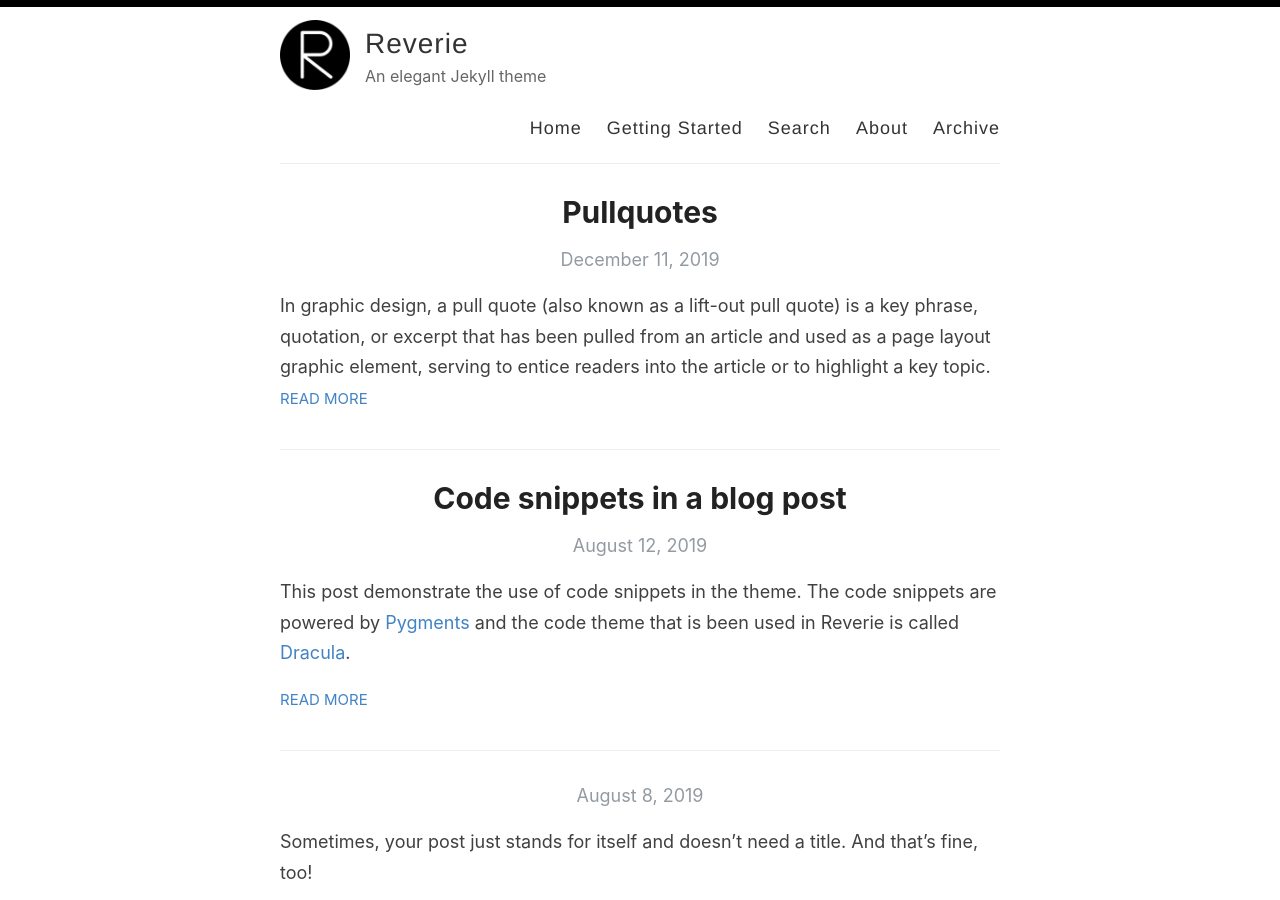
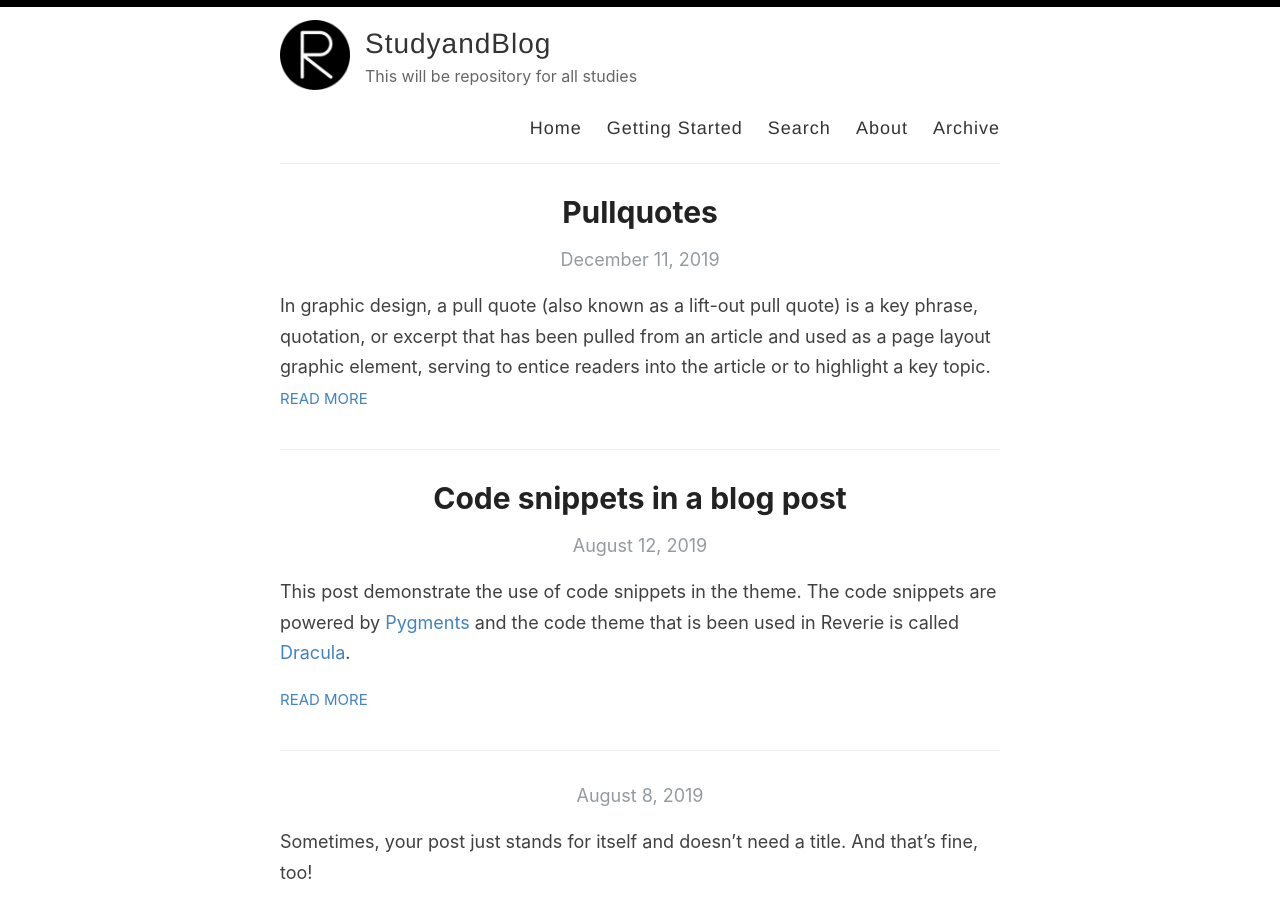
Before and after one commit to nifesimii/Reverie, a Jekyll site: the page built from index.html, in a window 1280 px wide and 900 px high. Built offline with Jekyll 4.4.1, drawn with Linux system fonts in a browser that asks for light colours; the list of posts is cut into pages by our own code.

Commit message:
Update _config.yml
Updates

```diff
--- a/_config.yml
+++ b/_config.yml
@@ -3,13 +3,13 @@
 #
 
 # Name of your site (displayed in the header)
-name: Reverie
+name: StudyandBlog
 
 # Name of the author
-author: Amit Merchant
+author: Nifesimi Ademoye
 
 # Short bio or description (displayed in the header)
-description: An elegant Jekyll theme
+description: This will be  repository for all studies
 
 # URL of your avatar or profile pic (you could use your GitHub profile pic)
 avatar: /images/reverie.png
```
